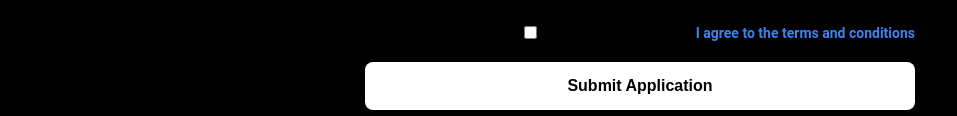
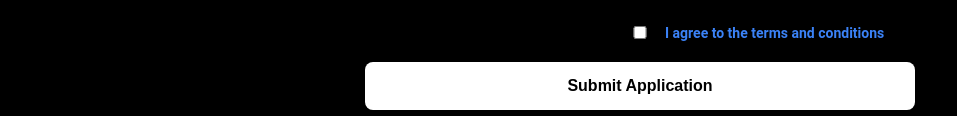
Before and after one commit to NoahAssam/muse, a plain HTML site: page artist_application.html in a window 1280 px wide. Shown: the part 918-1034 px from the top of the page, without its empty margins (0-957 px from the left). Drawn offline with Linux system fonts and the light colour scheme.

Commit message:
Update artist_application.html

```diff
--- a/artist_application.html
+++ b/artist_application.html
@@ -172,11 +172,12 @@
       <label for="aboutYou">About You</label>
       <textarea id="aboutYou" placeholder="Tell us about yourself" required></textarea>
 
-      <!-- Checkbox for terms and conditions -->
-    <label for="termsAgree" style="display: flex; align-items: center; margin-top: 10px;">
-      <input type="checkbox" id="termsAgree" required>
-       <a href="terms.html" target="_blank">I agree to the terms and conditions</a>
-    </label>
+<!-- Checkbox for terms and conditions -->
+<label for="termsAgree" style="display: flex; align-items: center; justify-content: flex-start; margin-top: 10px;">
+  <input type="checkbox" id="termsAgree" required style="margin-right: -250px;">
+  <a href="terms.html" target="_blank">I agree to the terms and conditions</a>
+</label>
+
 
       <button type="submit">Submit Application</button>
     </form>
```
